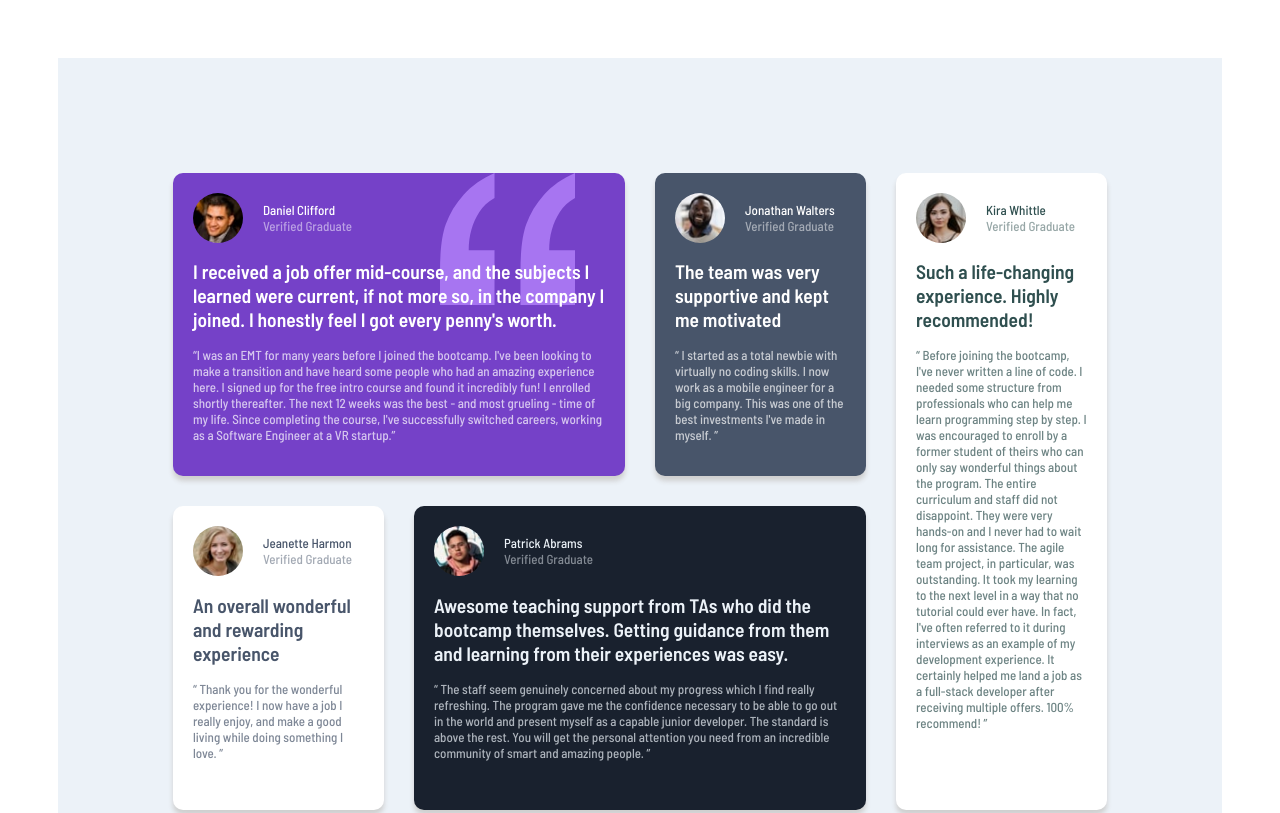
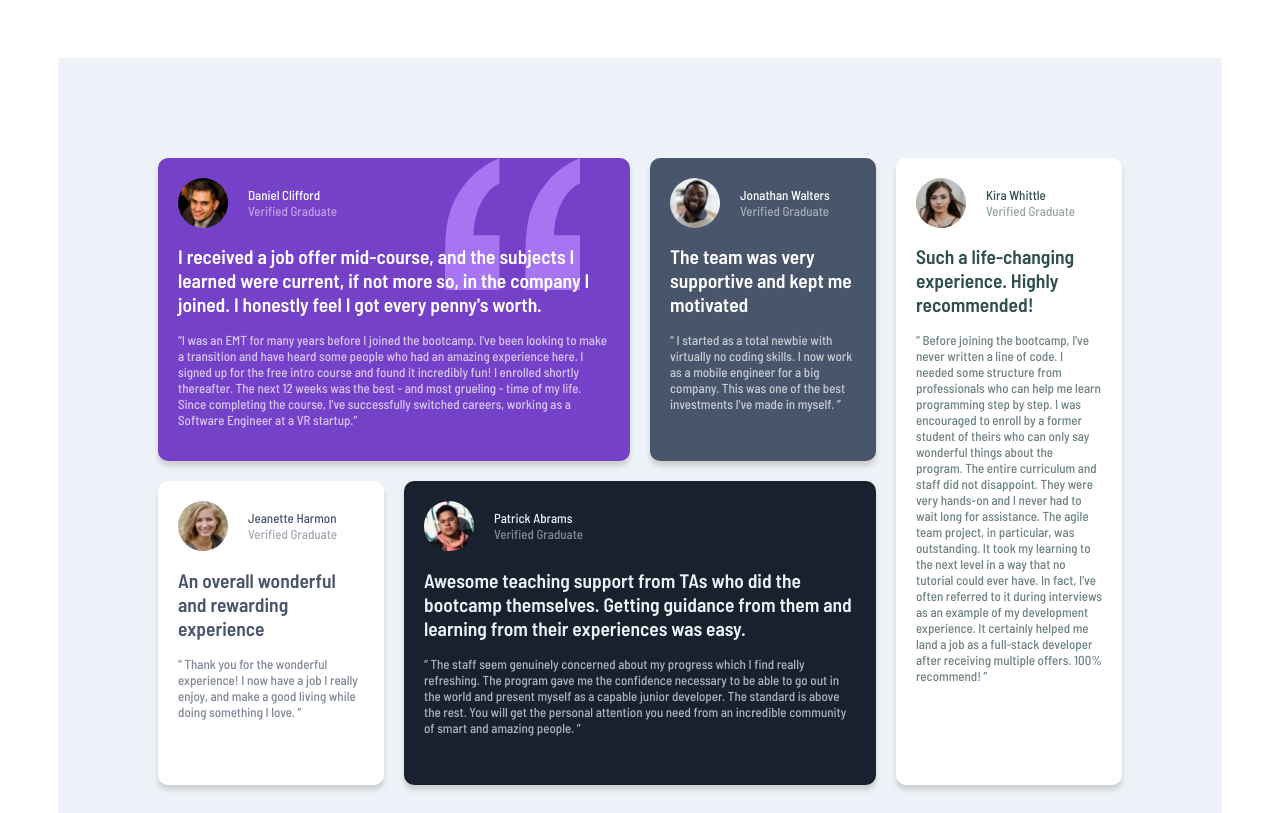
Before and after one commit to michaella23/testimonials-grid-section-main, a plain HTML site: page index.html in a window 1280 px wide. Shown: the top 813 px of the page. Drawn offline with Linux system fonts and the light colour scheme.

Commit message:
grid tweak

```diff
--- a/index.html
+++ b/index.html
@@ -81,7 +81,7 @@
 </main>
   <div class="attribution">
     Challenge by <a href="https://www.frontendmentor.io?ref=challenge" target="_blank">Frontend Mentor</a>.
-    Coded by <a href="#">Michaella Rodriguez</a>.
+    Coded by <a target="_blank" href="https://www.linkedin.com/in/michaella-rodriguez-8b84321b6/">Michaella Rodriguez</a>.
   </div>
 </body>
 </html>
--- a/style.css
+++ b/style.css
@@ -22,10 +22,12 @@ img {
 }
 
 .testimony {
-    margin: 15px;
+    margin: 20px auto;
     padding: 20px;
     border-radius: 10px;
     box-shadow: 0 5px 5px hsl(0, 0%, 81%);
+    width: 100%;
+    height: auto;
 }
 
 .grad {
@@ -82,12 +84,17 @@ img {
     main {
         padding: 100px;
         display: grid;
+        grid-gap: 20px;
         grid-template-rows: repeat(2, 1fr);
         grid-template-columns: repeat(4, 1fr);
         grid-template-areas:
             "daniel daniel jonathan kira"
             "jeanette patrick patrick kira"
         ;
+    }
+
+    .testimony {
+        margin: 0;
     }
 
    .daniel {
```
